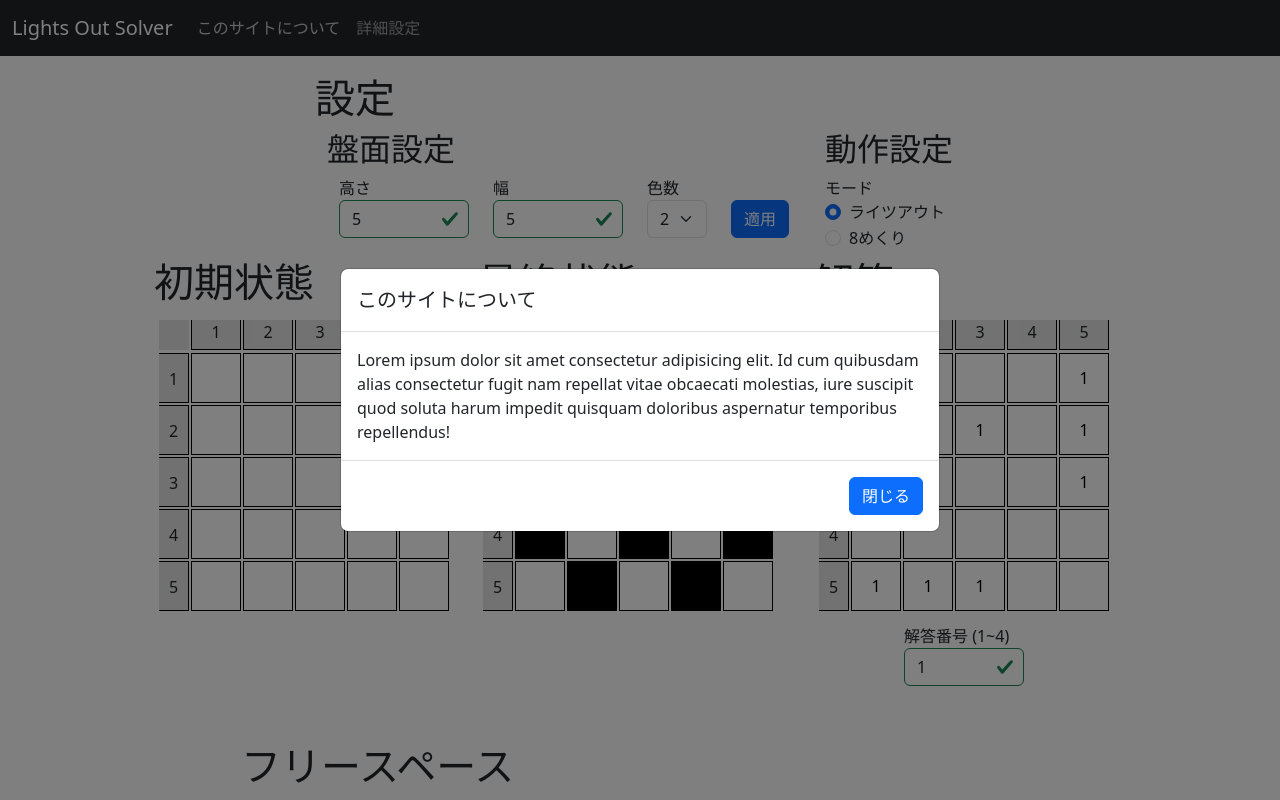
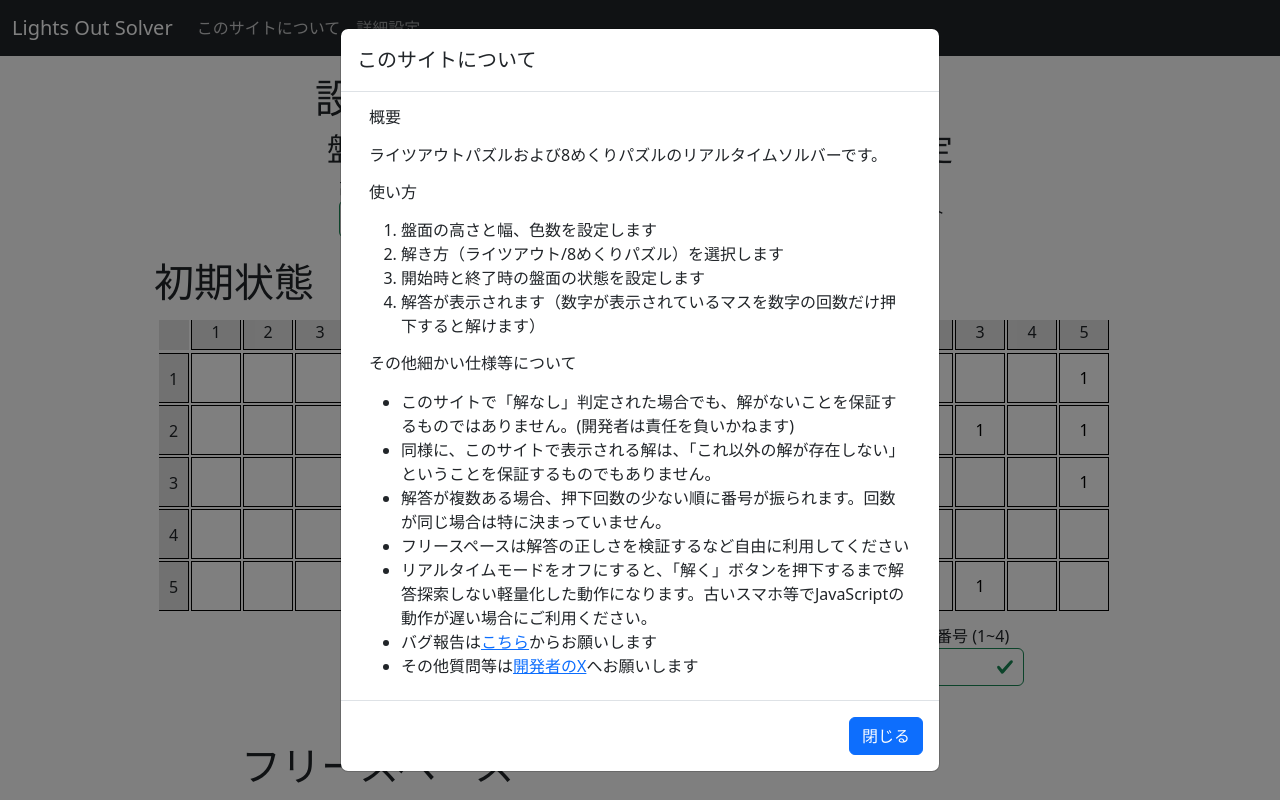
Before and after one commit to yoshida16729438/lights-out-solver, a React (Create React App) app: page / in a window 1280 px wide. Both pictures are taken after a click on the button "このサイトについて". Shown: the top 800 px of the page. Built offline with nearby package versions, Linux system fonts and the light colour scheme.

Commit message:
微修正

```diff
--- a/src/components/organisms/modal/AboutModal.tsx
+++ b/src/components/organisms/modal/AboutModal.tsx
@@ -9,7 +9,41 @@ const AboutModal: FC<{ onClickClose: MouseEventHandler<HTMLButtonElement> }> = (
     <ModalContainer>
       <>
         <ModalHeader>このサイトについて</ModalHeader>
-        <ModalBody>Lorem ipsum dolor sit amet consectetur adipisicing elit. Id cum quibusdam alias consectetur fugit nam repellat vitae obcaecati molestias, iure suscipit quod soluta harum impedit quisquam doloribus aspernatur temporibus repellendus!</ModalBody>
+        <ModalBody>
+          <div className="container">
+            <h1 className="fs-6 mb-3">概要</h1>
+            <p>ライツアウトパズルおよび8めくりパズルのリアルタイムソルバーです。</p>
+            <h1 className="fs-6 mb-3">使い方</h1>
+            <ol>
+              <li>盤面の高さと幅、色数を設定します</li>
+              <li>解き方（ライツアウト/8めくりパズル）を選択します</li>
+              <li>開始時と終了時の盤面の状態を設定します</li>
+              <li>解答が表示されます（数字が表示されているマスを数字の回数だけ押下すると解けます）</li>
+            </ol>
+            <h1 className="fs-6 mb-3">その他細かい仕様等について</h1>
+            <ul>
+              <li>このサイトで「解なし」判定された場合でも、解がないことを保証するものではありません。(開発者は責任を負いかねます)</li>
+              <li>同様に、このサイトで表示される解は、「これ以外の解が存在しない」ということを保証するものでもありません。</li>
+              <li>解答が複数ある場合、押下回数の少ない順に番号が振られます。回数が同じ場合は特に決まっていません。</li>
+              <li>フリースペースは解答の正しさを検証するなど自由に利用してください</li>
+              <li>リアルタイムモードをオフにすると、「解く」ボタンを押下するまで解答探索しない軽量化した動作になります。古いスマホ等でJavaScriptの動作が遅い場合にご利用ください。</li>
+              <li>
+                バグ報告は
+                <a href="https://github.com/yoshida16729438/lights-out-solver/issues" rel="noopener noreferrer" target="_blank">
+                  こちら
+                </a>
+                からお願いします
+              </li>
+              <li>
+                その他質問等は
+                <a href="https://x.com/ayoan_yoshinoya" rel="noopener noreferrer" target="_blank">
+                  開発者のX
+                </a>
+                へお願いします
+              </li>
+            </ul>
+          </div>
+        </ModalBody>
         <ModalFooter1Btn onComplete={onClickClose} completeText="閉じる" />
       </>
     </ModalContainer>
```
Also changed, not shown: 1 other file (tests, documents, lock files or other folders).
